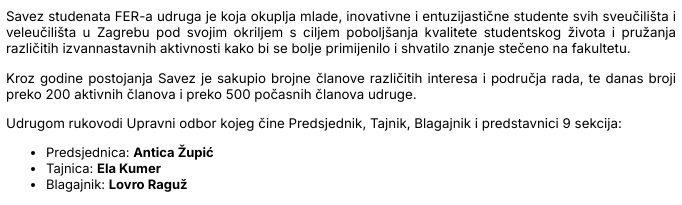
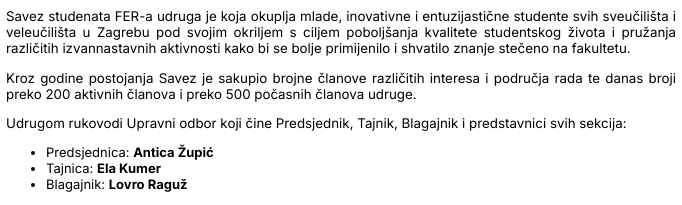
Before and after one commit to KSET/ssfer-website, a website: page index.html in a window 1280 px wide. Shown: the part 209-414 px from the top of the page, 190-872 px from the left. Drawn offline with Linux system fonts and the light colour scheme.

Commit message:
fixed typo

```diff
--- a/index.html
+++ b/index.html
@@ -83,14 +83,14 @@
 
                     <p>
                         Kroz godine postojanja Savez je sakupio brojne članove
-                        različitih interesa i područja rada, te danas broji
+                        različitih interesa i područja rada te danas broji
                         preko 200 aktivnih članova i preko 500 počasnih članova
                         udruge.
                     </p>
 
                     <p>
-                        Udrugom rukovodi Upravni odbor kojeg čine Predsjednik,
-                        Tajnik, Blagajnik i predstavnici 9 sekcija:
+                        Udrugom rukovodi Upravni odbor koji čine Predsjednik,
+                        Tajnik, Blagajnik i predstavnici svih sekcija:
                     </p>
 
                     <ul>
```
Also changed, not shown: projekti.html (+2 -3 lines).
